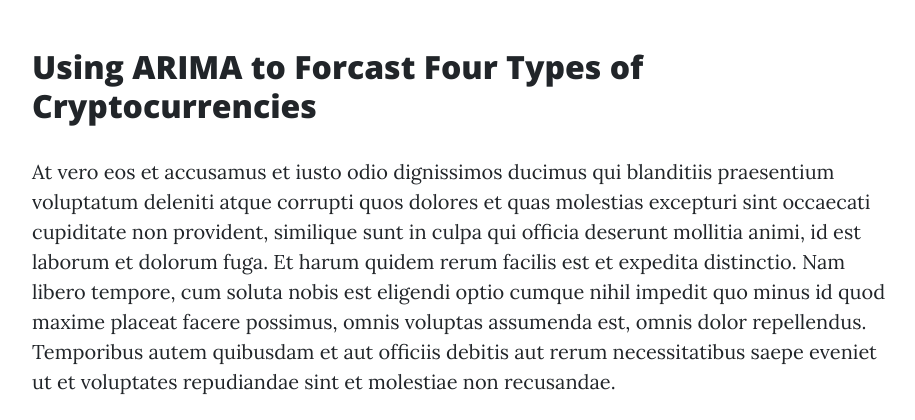
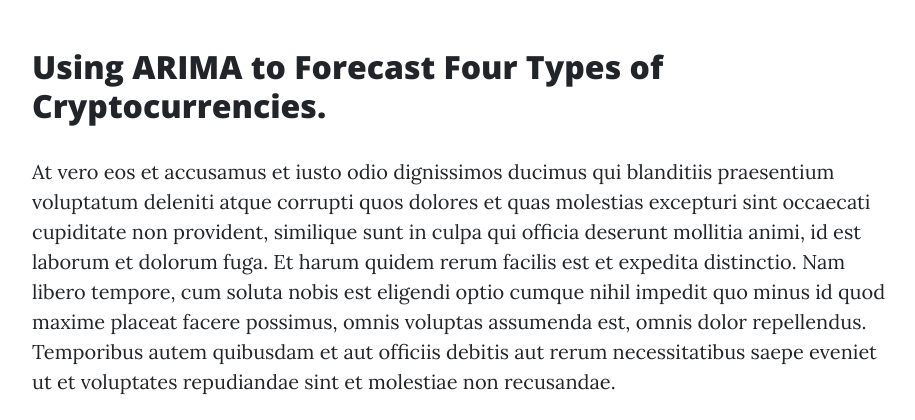
Before and after one commit to dmayo0317/project4, a Flask app: page /recommender in a window 1280 px wide. Shown: the part 532-952 px from the top of the page, without its empty margins (177-1092 px from the left). Run offline with Flask 2, Linux system fonts and the light colour scheme; some libraries are stand-ins or nearby versions.

Commit message:
updating html and images

```diff
--- a/templates/page/analysis.html
+++ b/templates/page/analysis.html
@@ -66,7 +66,7 @@
                 <div class="col-md-12 col-lg-10">
                     <!-- Post preview-->
                     <div class="post-preview">
-                        <h2 class="post-title">Using Tableau For Our Data Analysis</h2>
+                        <h2 class="post-title">Using Tableau For Our Data Analysis.</h2>
                         <br>
                         <h5>How do I use this table?</h5>
                         <p>To choose which crypto you’d like to see, click the three lines in the upper left corner.
--- a/templates/page/recommender.html
+++ b/templates/page/recommender.html
@@ -67,7 +67,7 @@
 
                     <!-- Post preview-->
                     <div class="post-preview">
-                        <h2 class="post-title h2-padding">Using ARIMA to Forcast Four Types of Cryptocurrencies</h2>
+                        <h2 class="post-title h2-padding">Using ARIMA to Forecast Four Types of Cryptocurrencies.</h2>
                         <p>At vero eos et accusamus et iusto odio dignissimos ducimus qui blanditiis praesentium
                             voluptatum deleniti atque corrupti quos dolores et quas molestias excepturi sint occaecati
                             cupiditate non provident, similique sunt in culpa qui officia deserunt mollitia animi, id
@@ -238,16 +238,16 @@
 
                                                     <div class="row">
                                                         <div class="col-lg-6"><img
-                                                                src="../static/imgs/BTC_Sept_Forecast.png"
+                                                                src="../static/imgs/LTC_Sept_Forecast.png"
                                                                 class="img-fluid" alt="..."></div>
                                                         <div class="col-lg-6"><img
-                                                                src="../static/imgs/BTC_Oct_Forecast.png"
+                                                                src="../static/imgs/LTC_Oct_Forecast.png"
                                                                 class="img-fluid" alt="..."></div>
                                                         <div class="col-lg-6"><img
-                                                                src="../static/imgs/BTC_Nov_Forecast.png"
+                                                                src="../static/imgs/LTC_Nov_Forecast.png"
                                                                 class="img-fluid" alt="..."></div>
                                                         <div class="col-lg-6"><img
-                                                                src="../static/imgs/BTC_Dec_Forecast.png"
+                                                                src="../static/imgs/LTC_Dec_Forecast.png"
                                                                 class="img-fluid" alt="..."></div>
                                                     </div>
 
@@ -295,16 +295,16 @@
 
                                                     <div class="row">
                                                         <div class="col-lg-6"><img
-                                                                src="../static/imgs/BTC_Sept_Forecast.png"
+                                                                src="../static/imgs/XRP_Sept_Forecast.png"
                                                                 class="img-fluid" alt="..."></div>
                                                         <div class="col-lg-6"><img
-                                                                src="../static/imgs/BTC_Oct_Forecast.png"
+                                                                src="../static/imgs/XRP_Oct_Forecast.png"
                                                                 class="img-fluid" alt="..."></div>
                                                         <div class="col-lg-6"><img
-                                                                src="../static/imgs/BTC_Nov_Forecast.png"
+                                                                src="../static/imgs/XRP_Nov_Forecast.png"
                                                                 class="img-fluid" alt="..."></div>
                                                         <div class="col-lg-6"><img
-                                                                src="../static/imgs/BTC_Dec_Forecast.png"
+                                                                src="../static/imgs/XRP_Dec_Forecast.png"
                                                                 class="img-fluid" alt="..."></div>
                                                     </div>
 
--- a/templates/page/the-team.html
+++ b/templates/page/the-team.html
@@ -66,7 +66,7 @@
                 <div class="col-md-12 col-lg-10">
                     <!-- Post preview-->
                     <div class="post-preview">
-                        <h2 class="post-title h2-padding">Teamwork Makes the Dreamwork. Get to Know Us</h2>
+                        <h2 class="post-title h2-padding">Teamwork Makes the Dreamwork. Get to Know Us.</h2>
                         <p></p>
                     </div>
 
```
Also changed, not shown: templates/page/report.html (+1 -10 lines), static/imgs/BTC_Oct_Forecast.png, static/imgs/LTC_Dec_Forecast.png (added), static/imgs/LTC_Nov_Forecast.png (added), static/imgs/LTC_Oct_Forecast.png (added), static/imgs/LTC_Sept_Forecast.png (added), static/imgs/XRP_Dec_Forecast.png (added), static/imgs/XRP_Nov_Forecast.png (added), static/imgs/XRP_Oct_Forecast.png (added), static/imgs/XRP_Sept_Forecast.png (added).
